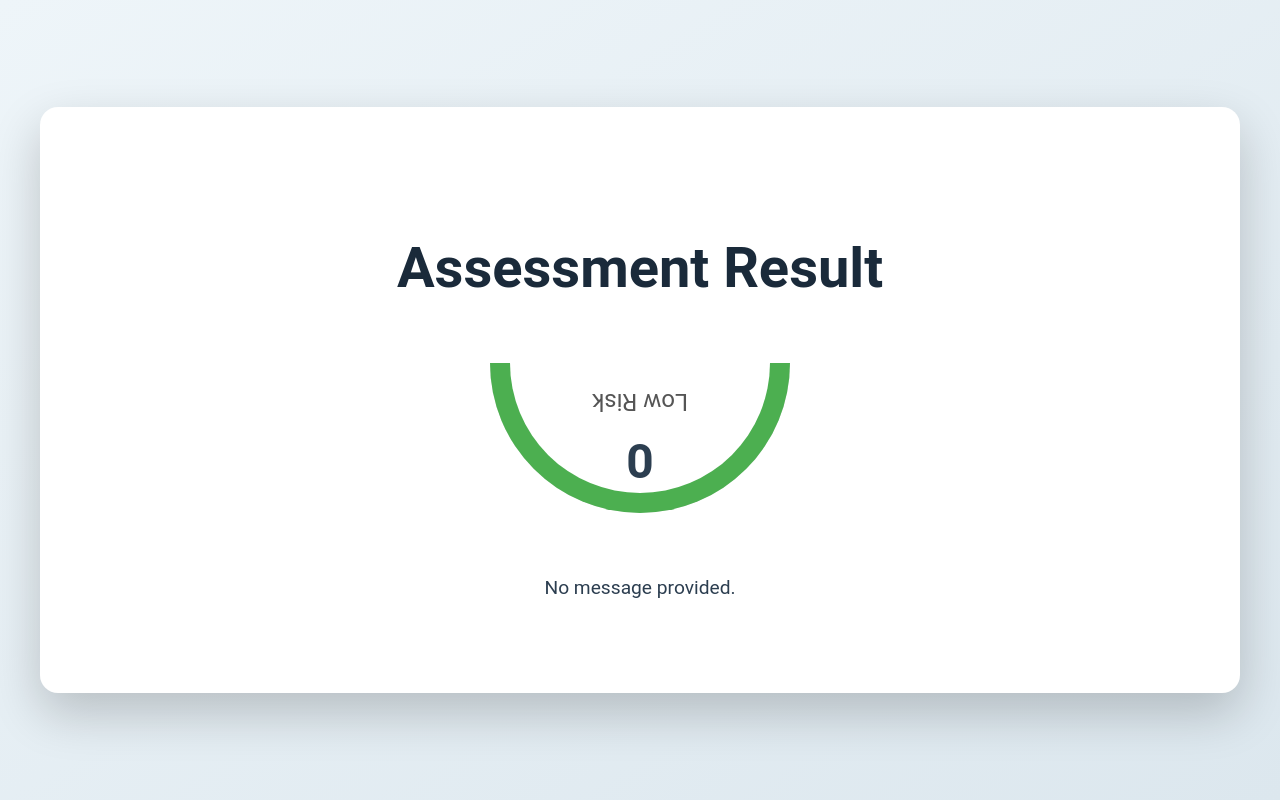
After one commit to gotlate/MindCare_CC, a Flask app: page /result in a window 1280 px wide. The commit adds this page. Run offline with Flask 3, Linux system fonts and the light colour scheme; parts of the project's set-up code (start-up, migrations or seed data) failed here and were passed over.

Commit message:
result page

```diff
--- a/app.py
+++ b/app.py
@@ -1,5 +1,5 @@
 import sys
-from flask import Flask, render_template, request, jsonify
+from flask import Flask, render_template, request, jsonify, redirect, url_for
 import pandas as pd
 import numpy as np
 import joblib
@@ -247,22 +247,55 @@ def get_degrees():
 @app.route('/predict/student', methods=['POST'])
 def predict_student():
     data = request.get_json()
-    print('Student data received in backend:', data)
     user_df = pd.DataFrame([data])
     processed_data = preprocess_student_data(user_df, students_cols)
     risk_score = best_model_students.predict_proba(processed_data)[:, 1] * 10
-    prediction_result = float(risk_score[0])
-    return jsonify({'prediction': prediction_result})
+    risk_score = round(float(risk_score[0]), 2)
+
+    if risk_score <= 4:
+        risk_category = "Low Risk"
+        message = "Your risk score is low. Keep up the good work on maintaining your mental well-being. It's still important to be mindful of your stress levels and practice self-care."
+    elif risk_score <= 7:
+        risk_category = "Medium Risk"
+        message = "Your risk score is in the medium range. This suggests you may be experiencing some symptoms of stress or other mental health concerns. It would be beneficial to explore resources and consider talking to a professional."
+    else:
+        risk_category = "High Risk"
+        message = "Your risk score is high, which indicates a high probability of mental health distress. It is strongly recommended that you seek professional help. There are resources available to support you."
+
+    return jsonify({
+        'redirect_url': url_for('result', risk_score=risk_score, risk_category=risk_category, message=message)
+    })
 
 @app.route('/predict/professional', methods=['POST'])
 def predict_professional():
     data = request.get_json()
-    print('Professional data received in backend:', data)
     user_df = pd.DataFrame([data])
     processed_data = preprocess_professional_data(user_df, professionals_cols)
     risk_score = best_model_professionals.predict_proba(processed_data)[:, 1] * 10
-    prediction_result = float(risk_score[0])
-    return jsonify({'prediction': prediction_result})
+    risk_score = round(float(risk_score[0]), 2)
+
+    if risk_score <= 4:
+        risk_category = "Low Risk"
+        message = "Your risk score is low. Keep up the good work on maintaining your mental well-being. It's still important to be mindful of your stress levels and practice self-care."
+    elif risk_score <= 7:
+        risk_category = "Medium Risk"
+        message = "Your risk score is in the medium range. This suggests you may be experiencing some symptoms of stress or other mental health concerns. It would be beneficial to explore resources and consider talking to a professional."
+    else:
+        risk_category = "High Risk"
+        message = "Your risk score is high, which indicates a high probability of mental health distress. It is strongly recommended that you seek professional help. There are resources available to support you."
+
+    return jsonify({
+        'redirect_url': url_for('result', risk_score=risk_score, risk_category=risk_category, message=message)
+    })
+
+
+@app.route('/result')
+def result():
+    risk_score = request.args.get('risk_score', 0, type=float)
+    risk_category = request.args.get('risk_category', 'Low Risk')
+    message = request.args.get('message', 'No message provided.')
+    return render_template('result.html', risk_score=risk_score, risk_category=risk_category, message=message)
+
 
 if __name__ == '__main__':
     # Initialize and start the scheduler
--- a/static/style.css
+++ b/static/style.css
@@ -388,3 +388,76 @@ select:focus {
         padding: 18px 25px;
     }
 }
+
+/* Result Page Styles */
+.result-container {
+    display: flex;
+    flex-direction: column;
+    align-items: center;
+    gap: 40px;
+}
+
+.gauge-container {
+    width: 300px;
+    height: 150px;
+    position: relative;
+    overflow: hidden;
+}
+
+.gauge {
+    width: 100%;
+    height: 100%;
+}
+
+.gauge-body {
+    width: 100%;
+    height: 100%;
+    position: relative;
+    background-color: #e0e0e0;
+    border-radius: 150px 150px 0 0;
+    transform: rotate(180deg);
+}
+
+.gauge-fill {
+    width: 100%;
+    height: 100%;
+    position: absolute;
+    top: 0;
+    left: 0;
+    background-color: #4CAF50;
+    border-radius: 150px 150px 0 0;
+    transform-origin: center bottom;
+    transition: transform 1s ease-in-out;
+}
+
+.gauge-cover {
+    width: 260px;
+    height: 130px;
+    position: absolute;
+    top: 20px;
+    left: 20px;
+    background-color: #ffffff;
+    border-radius: 130px 130px 0 0;
+    display: flex;
+    flex-direction: column;
+    justify-content: flex-end;
+    align-items: center;
+    padding-bottom: 20px;
+    box-sizing: border-box;
+}
+
+.risk-score {
+    font-size: 3em;
+    font-weight: bold;
+}
+
+.risk-category {
+    font-size: 1.5em;
+    color: #555;
+}
+
+.result-message {
+    font-size: 1.2em;
+    text-align: center;
+    max-width: 600px;
+}
--- /dev/null
+++ b/templates/result.html
@@ -0,0 +1,44 @@
+<!DOCTYPE html>
+<html lang="en">
+<head>
+    <meta charset="UTF-8">
+    <meta name="viewport" content="width=device-width, initial-scale=1.0">
+    <title>MindCare - Assessment Result</title>
+    <link rel="stylesheet" href="{{ url_for('static', filename='style.css') }}">
+</head>
+<body>
+    <div class="main-container">
+        <h2 class="section-title">Assessment Result</h2>
+        <div class="result-container">
+            <div class="gauge-container">
+                <div class="gauge">
+                    <div class="gauge-body">
+                        <div class="gauge-fill"></div>
+                        <div class="gauge-cover">
+                            <div class="risk-score">{{ risk_score }}</div>
+                            <div class="risk-category">{{ risk_category }}</div>
+                        </div>
+                    </div>
+                </div>
+            </div>
+            <div class="result-message">
+                <p>{{ message }}</p>
+            </div>
+        </div>
+    </div>
+    <script>
+        const riskScore = {{ risk_score }};
+        const gaugeFill = document.querySelector('.gauge-fill');
+        const gaugeCover = document.querySelector('.gauge-cover');
+        const rotation = (riskScore / 10) * 180;
+        gaugeFill.style.transform = `rotate(${rotation}deg)`;
+        if (riskScore <= 4) {
+            gaugeFill.style.backgroundColor = '#4CAF50';
+        } else if (riskScore <= 7) {
+            gaugeFill.style.backgroundColor = '#FFC107';
+        } else {
+            gaugeFill.style.backgroundColor = '#F44336';
+        }
+    </script>
+</body>
+</html>
```
